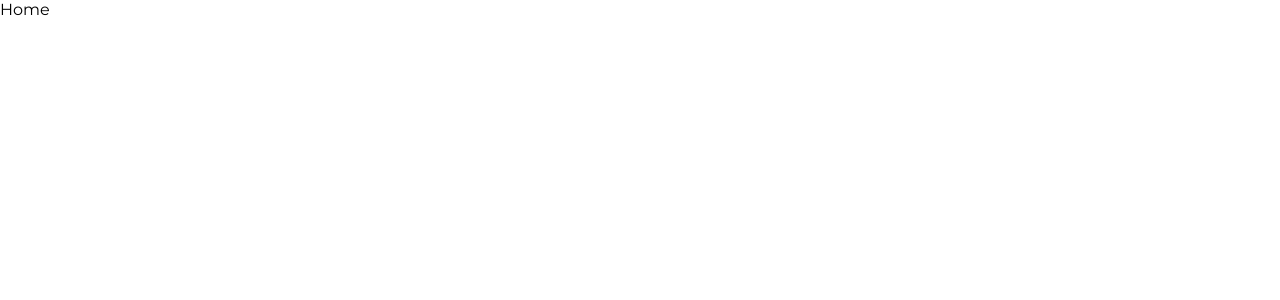
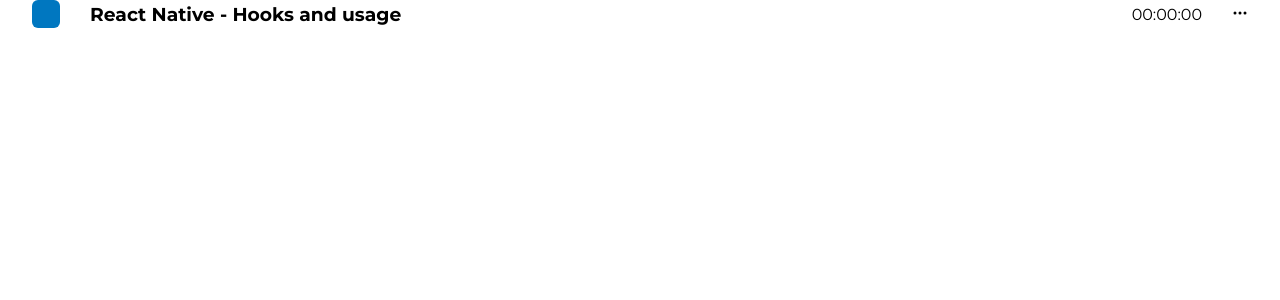
Before and after one commit to laudemirjunior/note-time, a React (Create React App) app: page /Dashboard in a window 1280 px wide. Shown: the top 300 px of the page. Built offline with nearby package versions, Linux system fonts and the light colour scheme.

Commit message:
feat: create dashboard cards

```diff
--- /dev/null
+++ b/src/components/dashboardActivities/index.js
@@ -0,0 +1,39 @@
+import * as C from "./styles";
+import { BsThreeDots, BsSquareFill } from "react-icons/bs";
+import { IoMdTrash } from "react-icons/io";
+import { FiPlay, FiSquare } from "react-icons/fi";
+import { GiSplitCross } from "react-icons/gi";
+import { useState } from "react";
+
+function DashboardActivities() {
+  const [show, setShow] = useState(false);
+
+  return (
+    <C.MainContainer>
+      <C.Container>
+        <C.Title>
+          <BsSquareFill />
+          <h3>React Native - Hooks and usage</h3>
+        </C.Title>
+        <div>
+          <p>00:00:00</p>
+          {show ? (
+            <GiSplitCross onClick={() => setShow(!show)} />
+          ) : (
+            <BsThreeDots onClick={() => setShow(!show)} />
+          )}
+        </div>
+      </C.Container>
+      {show && (
+        <C.Controls>
+          <FiSquare />
+          <FiPlay />
+          <p>00:00:00</p>
+          <IoMdTrash />
+        </C.Controls>
+      )}
+    </C.MainContainer>
+  );
+}
+
+export default DashboardActivities;
--- /dev/null
+++ b/src/components/dashboardActivities/styles.js
@@ -0,0 +1,45 @@
+import styled from "styled-components";
+
+export const MainContainer = styled.div`
+  display: flex;
+  flex-direction: column;
+  align-items: flex-end;
+`;
+
+export const Container = styled.div`
+  display: flex;
+  justify-content: space-between;
+  align-items: center;
+  width: 95%;
+  margin: 0 auto;
+
+  div {
+    display: flex;
+    gap: 30px;
+  }
+`;
+
+export const Title = styled.div`
+  display: flex;
+  justify-content: center;
+  align-items: center;
+
+  svg {
+    color: #0077c0;
+    font-size: 28px;
+    border-radius: 6px;
+  }
+`;
+
+export const Controls = styled.div`
+  display: flex;
+  justify-content: space-around;
+  align-items: center;
+  width: 15%;
+  margin-right: 12px;
+  margin-top: 10px;
+
+  svg {
+    font-size: 18px;
+  }
+`;
--- /dev/null
+++ b/src/components/dashboardCards/index.js
@@ -0,0 +1,32 @@
+import * as C from "./styles";
+import { HiHeart } from "react-icons/hi";
+import { IoMdTrash } from "react-icons/io";
+import { FiPlay, FiSquare } from "react-icons/fi";
+
+function DashboardCards() {
+  return (
+    <C.Container>
+      <C.Title>
+        <div>
+          <h3>React</h3>
+          <HiHeart />
+        </div>
+
+        <div>
+          <p>Tempo de estudo</p>
+          <p>00:00:00</p>
+        </div>
+      </C.Title>
+      <C.Timer>
+        <IoMdTrash />
+        <div>
+          <FiPlay />
+          <FiSquare />
+        </div>
+        <p>00:00:00</p>
+      </C.Timer>
+    </C.Container>
+  );
+}
+
+export default DashboardCards;
--- /dev/null
+++ b/src/components/dashboardCards/styles.js
@@ -0,0 +1,52 @@
+import styled from "styled-components";
+
+export const Container = styled.div`
+  width: 300px;
+  height: 160px;
+  background-color: #ffffff;
+  border-radius: 8px;
+  display: flex;
+  justify-content: space-between;
+  flex-direction: column;
+  box-shadow: 0px 4px 4px rgba(0, 0, 0, 0.25);
+`;
+
+export const Title = styled.div`
+  display: flex;
+  justify-content: space-between;
+  flex-direction: column;
+  width: 95%;
+  margin: 0 auto;
+  gap: 10px;
+  margin-top: 15px;
+
+  div {
+    display: flex;
+    justify-content: space-between;
+  }
+
+  p,
+  h3 {
+    color: #808080;
+    font-weight: 500;
+  }
+`;
+
+export const Timer = styled.div`
+  display: flex;
+  justify-content: space-around;
+  background-color: #0077c0;
+  align-items: center;
+  height: 70px;
+  border-radius: 0px 0px 8px 8px;
+
+  div {
+    display: flex;
+    gap: 15px;
+  }
+
+  svg,
+  p {
+    color: #ffffff;
+  }
+`;
--- a/src/pages/dashboard/index.js
+++ b/src/pages/dashboard/index.js
@@ -1,5 +1,11 @@
 import React from "react";
+import DashboardActivities from "../../components/dashboardActivities";
+import DashboardCards from "../../components/dashboardCards";
 
 export default function Dashboard() {
-  return <div>index</div>;
+  return (
+    <div>
+      <DashboardActivities />
+    </div>
+  );
 }
--- a/src/routes/index.js
+++ b/src/routes/index.js
@@ -6,10 +6,9 @@ import Login from "../pages/login";
 export default function Router() {
   return (
     <Routes>
-      <Route path="/" element={<Home />}>
-        <Route path="Login" element={<Login />} />
-        <Route path="Dashboard" element={<Dashboard />} />
-      </Route>
+      <Route path="/" element={<Home />} />
+      <Route path="Login" element={<Login />} />
+      <Route path="Dashboard" element={<Dashboard />} />
     </Routes>
   );
 }
```
